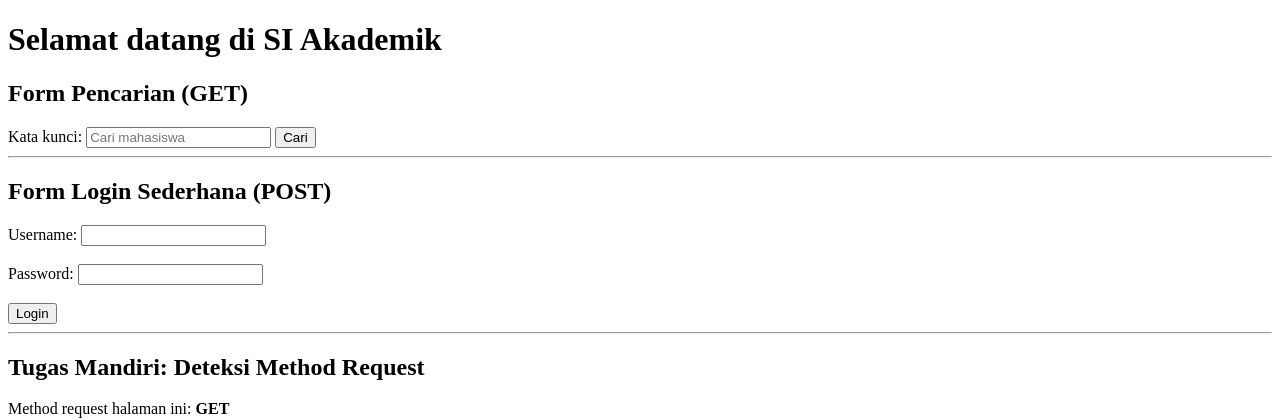
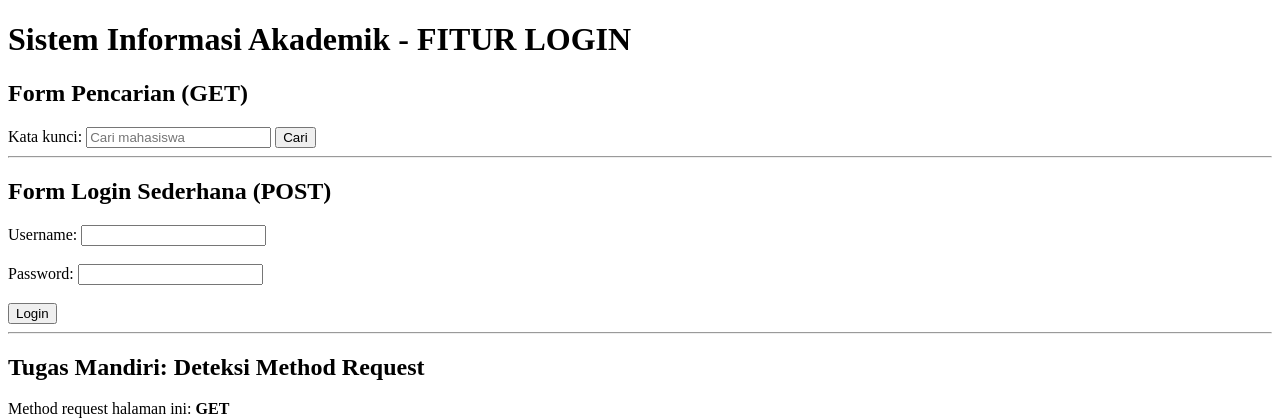
Before and after one commit to e41251341-ui/si-akademik_acara11, a PHP site: page / in a window 1280 px wide. Shown: the top 420 px of the page. Run offline with PHP 8.4, Linux system fonts and the light colour scheme.

Commit message:
Mengubah judul halaman pada branch fitur

```diff
--- a/index.php
+++ b/index.php
@@ -8,7 +8,7 @@ $requestMethod = $_SERVER['REQUEST_METHOD'] ?? 'GET';
     <title>SI Akademik</title>
 </head>
 <body>
-    <h1>Selamat datang di SI Akademik</h1>
+    <h1>Sistem Informasi Akademik - FITUR LOGIN</h1>
 
     <h2>Form Pencarian (GET)</h2>
     <form method="GET" action="index.php">
```
